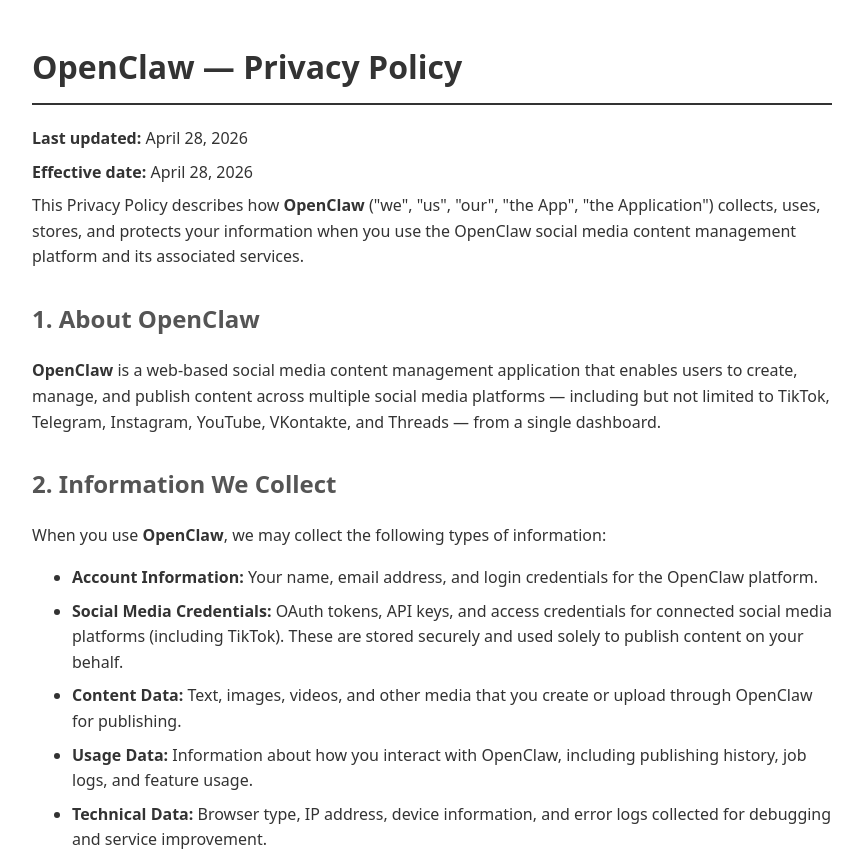
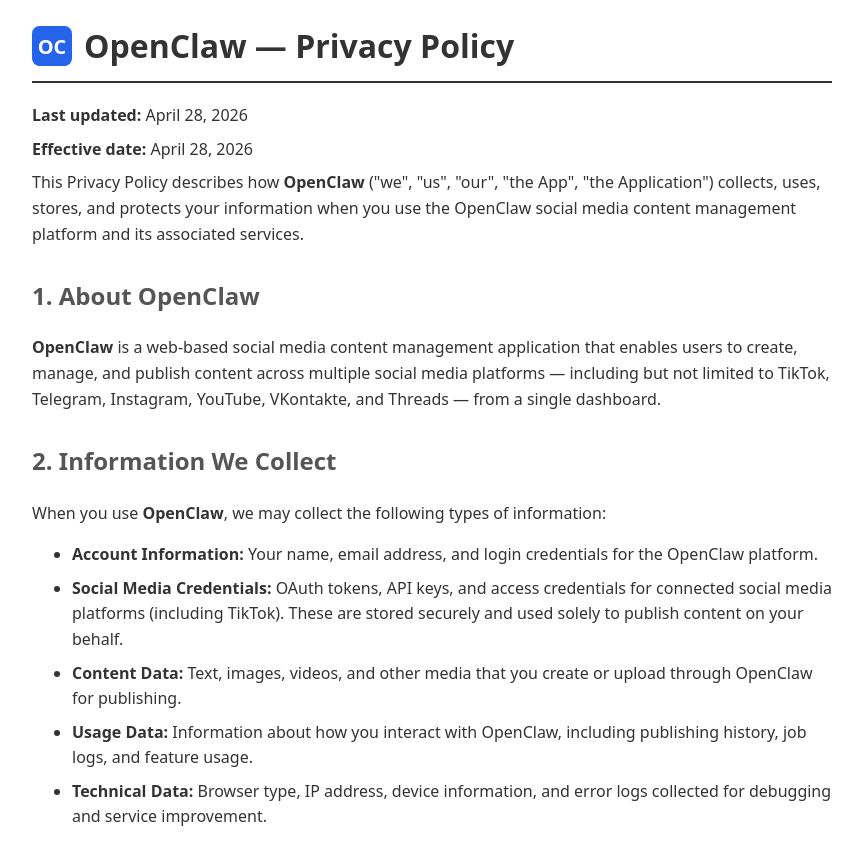
Before and after one commit to nonammed/openclaw-legal, a plain HTML site: page privacy.html in a window 1280 px wide. Shown: the top 856 px of the page, without its empty margins (208-1071 px from the left). Drawn offline with Linux system fonts and the light colour scheme.

Commit message:
Add favicon + app icon to Privacy Policy and Terms of Service pages

```diff
--- a/privacy.html
+++ b/privacy.html
@@ -4,10 +4,11 @@
 <meta charset="UTF-8">
 <meta name="viewport" content="width=device-width, initial-scale=1.0">
 <title>Privacy Policy - OpenClaw</title>
+<link rel="icon" href="favicon.svg" type="image/svg+xml">
 <style>body{font-family:system-ui,-apple-system,sans-serif;max-width:800px;margin:0 auto;padding:20px;line-height:1.6;color:#333}h1{border-bottom:2px solid #333;padding-bottom:10px}h2{color:#555;margin-top:30px}p,li{margin:8px 0}</style>
 </head>
 <body>
-<h1>OpenClaw — Privacy Policy</h1>
+<div style="display:flex;align-items:center;gap:12px;border-bottom:2px solid #333;padding-bottom:10px;margin-bottom:20px"><img src="favicon.svg" width="40" height="40" alt="OpenClaw"><h1 style="border:none;padding:0;margin:0">OpenClaw — Privacy Policy</h1></div>
 <p><strong>Last updated:</strong> April 28, 2026</p>
 <p><strong>Effective date:</strong> April 28, 2026</p>
 
```
Also changed, not shown: index.html (+1 -0 lines), terms.html (+2 -1 lines), favicon.svg (added).
